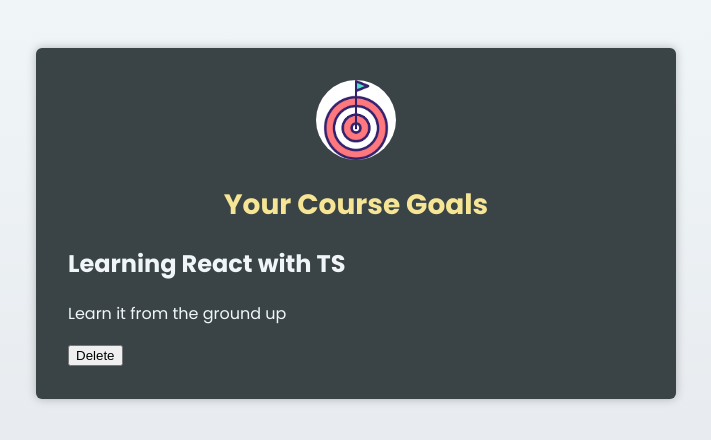
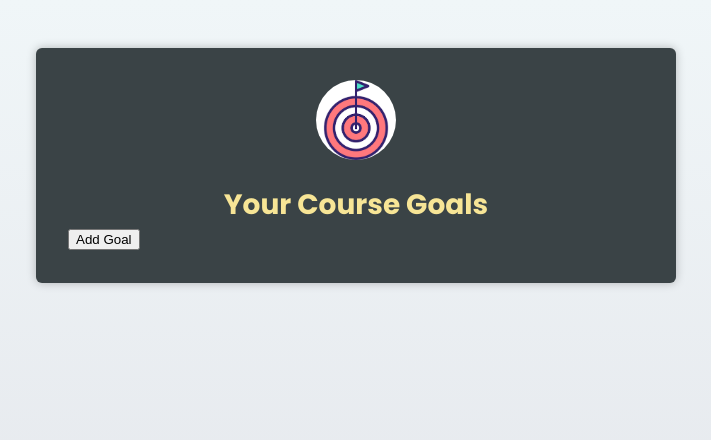
Before and after one commit to mmartins23/react-typeScript-the-practical-guide, a React (Create React App) app in the folder 2- Using TypeScript with React/react-ts-app/: page / in a window 1280 px wide. Shown: the top 440 px of the page, without its empty margins (284-995 px from the left). Built offline with nearby package versions, Linux system fonts and the light colour scheme; the HTML template or start-up script is replaced by a standard one.

Commit message:
36. Using useState() and TypeScript and 37. Working with State and Outputting State-based values

```diff
--- a/2- Using TypeScript with React/react-ts-app/src/App.tsx
+++ b/2- Using TypeScript with React/react-ts-app/src/App.tsx
@@ -3,15 +3,45 @@
 import CourseGoal from './components/CourseGoal';
 import goalsImg from './components/download.png';
 
+// Hooks
+import { useState } from 'react';
+
+type CourseGoal = {
+  title: string;
+  description: string;
+  id: number;
+}
+
 function App() {
+
+  const [goals, setGoals] = useState<CourseGoal[]>([]);
+
+  const handleAddGoal = () => {
+    setGoals((prevGoals) => {
+      const newGoal: CourseGoal = {
+        id: Math.random(),
+        title: 'Learn React + TS',
+        description: 'Learn it in depth!',
+      };
+      return [...prevGoals, newGoal];
+    });
+  }
+
   return (
     <main>
       <Header image={{ src: goalsImg, alt: 'A list of goals' }}>
         <h1>Your Course Goals</h1>
       </Header>
-      <CourseGoal title="Learning React with TS">
-        <p>Learn it from the ground up</p>
-      </CourseGoal>
+      <button onClick={handleAddGoal}>Add Goal</button>
+      <ul>
+        {goals.map((goal) => (
+          <li key={goal.id}>
+            <CourseGoal title={goal.title}>
+              <p>{goal.description}</p>
+            </CourseGoal>
+          </li>
+        ))}
+      </ul>
     </main>
   );
 }
--- /dev/null
+++ b/2- Using TypeScript with React/react-ts-app/src/declaration.d.ts
@@ -0,0 +1,4 @@
+declare module "*.png";
+declare module "*.svg";
+declare module "*.jpeg";
+declare module "*.jpg";
--- a/2- Using TypeScript with React/react-ts-app/tsconfig.json
+++ b/2- Using TypeScript with React/react-ts-app/tsconfig.json
@@ -21,6 +21,7 @@
     "jsx": "react-jsx"
   },
   "include": [
-    "src"
+    "src",
+    "src/declaration.d.ts",
   ]
 }
```
Also changed, not shown: 1 other file (tests, documents, lock files or other folders).
